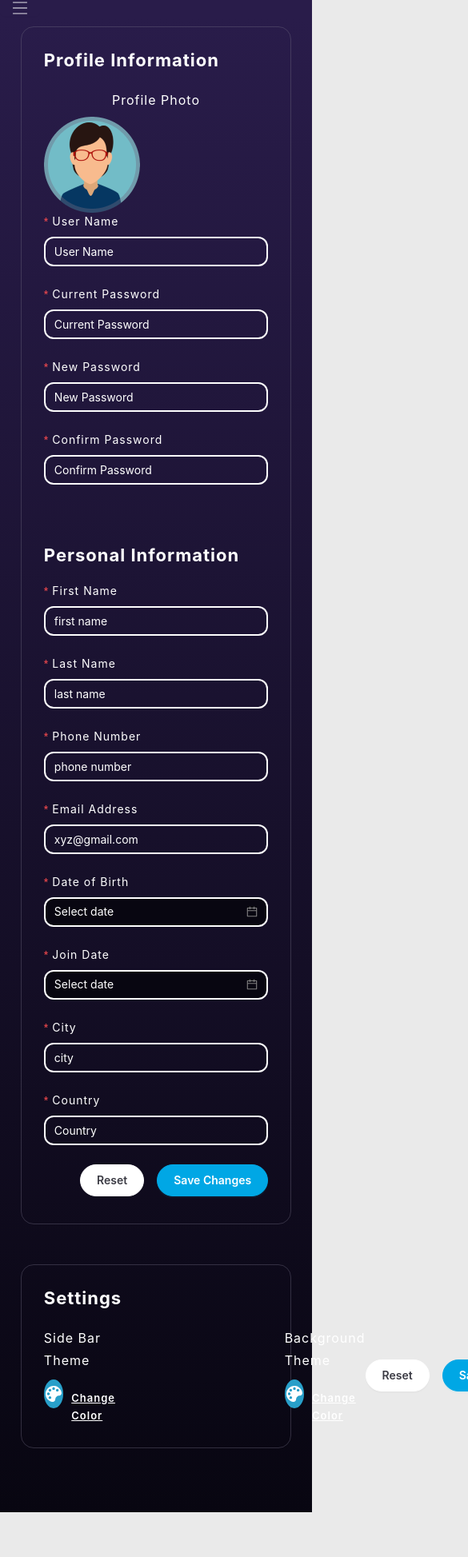
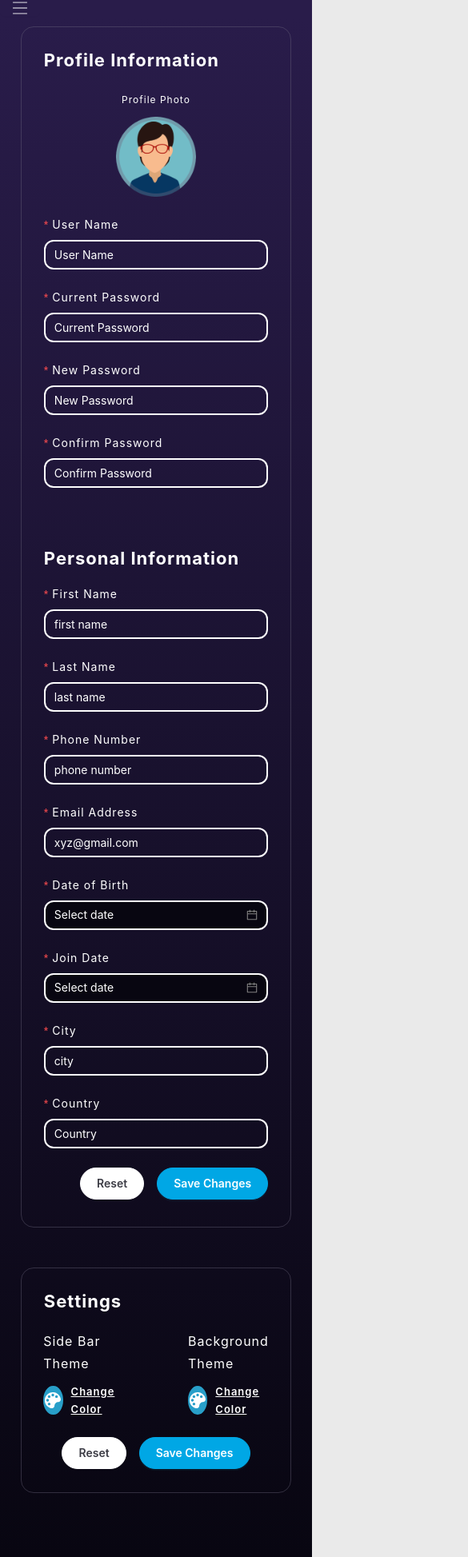
Before and after one commit to samsports24/sm-website, a React (Create React App) app: page /edit-profile in a window 390 px wide. Shown: the top 1947 px of the page at 80% size, 585 px wide, since content can reach past the window. Before the commit the page ends 1891 px from the top, so only its background shows below. Built offline with nearby package versions, Linux system fonts and the light colour scheme; sample sign-in values are in the browser's storage.

Commit message:
merge with main

```diff
--- a/src/pages/EditProfile.js
+++ b/src/pages/EditProfile.js
@@ -6,9 +6,8 @@ import Color from '../assets/color-icon.svg'
 const EditProfile = () => {
   const [loading, setLoading] = useState(false)
 
-  // functions
     const onChange = (date, dateString) => {
-    console.log(date, dateString)
+        console.log(date, dateString);
     }
     const onFinish = async (values) => {
         setLoading(true)
@@ -16,25 +15,30 @@ const EditProfile = () => {
         setLoading(false)
     }
     return (
-    // <Layout>
+
             <div className='profile-container'>
                 <div className='profile'>
                     <div className='title'>
                         <h2>Profile Information</h2>
                     </div>
                     <div className='profile-form'>
-          <Form layout='vertical' onFinish={onFinish}>
-            <Row gutter={[24, 0]} justify='space-between' align='bottom'>
-              <Col xs={24} md={24} lg={3}>
+                        <Form layout='vertical' onFinish={onFinish} >
+                            <Row gutter={[24, 0]} justify='space-between' >
+                                <Col xs={24} md={24} lg={24}>
+
+                                    <Row gutter={[24, 0]} justify='space-between' >
+                                        <Col xs={24} md={24} lg={4}>
                                             <div className='profile-pic'>
                                                 <p>Profile Photo</p>
                                                 <img src={User1} />
                                             </div>
                                         </Col>
-              <Col xs={24} md={24} lg={5}>
+                                        <Col xs={24} md={24} lg={20}>
+                                            <Row gutter={[24, 0]} justify='space-between' >
+                                                <Col xs={24} md={12} lg={12} >
                                                     <Form.Item
                                                         name='userName'
-                  label='User Name'
+                                                        label="User Name"
                                                         rules={[
                                                             // {
                                                             //   type: 'string',
@@ -44,14 +48,14 @@ const EditProfile = () => {
                                                                 message: 'The entered user name is not valid!',
                                                             },
                                                         ]}
-                  requiredMark='optional'
+                                                        requiredMark="optional"
                                                     >
                                                         <Input autoComplete='off' type='text' placeholder='User Name' />
                                                     </Form.Item>
                                                 </Col>
-              <Col xs={24} md={24} lg={5}>
+                                                <Col xs={24} md={12} lg={12} >
                                                     <Form.Item
-                  name='currentPassword'
+                                                        name="currentPassword"
                                                         label='Current Password'
                                                         rules={[
                                                             // {
@@ -62,14 +66,14 @@ const EditProfile = () => {
                                                                 message: 'The entered password is not valid!',
                                                             },
                                                         ]}
-                  requiredMark='optional'
+                                                        requiredMark="optional"
                                                     >
                                                         <Input autoComplete='off' type='password' placeholder='Current Password' />
                                                     </Form.Item>
                                                 </Col>
-              <Col xs={24} md={24} lg={5}>
+                                                <Col xs={24} md={12} lg={12} >
                                                     <Form.Item
-                  name='newPassword'
+                                                        name="newPassword"
                                                         label='New Password'
                                                         rules={[
                                                             // {
@@ -80,14 +84,14 @@ const EditProfile = () => {
                                                                 message: 'The entered password is not valid!',
                                                             },
                                                         ]}
-                  requiredMark='optional'
+                                                        requiredMark="optional"
                                                     >
                                                         <Input autoComplete='off' type='password' placeholder='New Password' />
                                                     </Form.Item>
                                                 </Col>
-              <Col xs={24} md={24} lg={5}>
+                                                <Col xs={24} md={12} lg={12} >
                                                     <Form.Item
-                  name='confirmPassword'
+                                                        name="confirmPassword"
                                                         label='Confirm Password'
                                                         rules={[
                                                             // {
@@ -98,11 +102,23 @@ const EditProfile = () => {
                                                                 message: 'The entered password is not valid!',
                                                             },
                                                         ]}
-                  requiredMark='optional'
+                                                        requiredMark="optional"
                                                     >
                                                         <Input autoComplete='off' type='password' placeholder='Confirm Password' />
                                                     </Form.Item>
                                                 </Col>
+                                            </Row>
+                                        </Col>
+                                    </Row>
+                                </Col>
+                                {/* <Col xs={24} md={24} lg={5}>
+                                </Col>
+                                <Col xs={24} md={24} lg={5}>
+
+                                </Col>
+                                <Col xs={24} md={24} lg={5}>
+
+                                </Col> */}
                                 <Col xs={24} md={24} lg={24}>
                                     <div className='personal-information'>
                                         <h3>Personal Information</h3>
@@ -111,7 +127,7 @@ const EditProfile = () => {
                                 <Col xs={24} md={12} lg={12}>
                                     <Form.Item
                                         name='firstName'
-                  label='First Name'
+                                        label="First Name"
                                         rules={[
                                             // {
                                             //   type: 'string',
@@ -121,7 +137,7 @@ const EditProfile = () => {
                                                 message: 'The entered password is not valid!',
                                             },
                                         ]}
-                  requiredMark='optional'
+                                        requiredMark="optional"
                                     >
                                         <Input autoComplete='off' type='text' placeholder='first name' />
                                     </Form.Item>
@@ -129,7 +145,7 @@ const EditProfile = () => {
                                 <Col xs={24} md={12} lg={12}>
                                     <Form.Item
                                         name='lastName'
-                  label='Last Name'
+                                        label="Last Name"
                                         rules={[
                                             // {
                                             //   type: 'string',
@@ -139,7 +155,7 @@ const EditProfile = () => {
                                                 message: 'The entered password is not valid!',
                                             },
                                         ]}
-                  requiredMark='optional'
+                                        requiredMark="optional"
                                     >
                                         <Input autoComplete='off' type='text' placeholder='last name' />
                                     </Form.Item>
@@ -147,7 +163,7 @@ const EditProfile = () => {
                                 <Col xs={24} md={12} lg={12}>
                                     <Form.Item
                                         name='phoneNumber'
-                  label='Phone Number'
+                                        label="Phone Number"
                                         rules={[
                                             // {
                                             //   type: 'string',
@@ -157,7 +173,7 @@ const EditProfile = () => {
                                                 message: 'The entered password is not valid!',
                                             },
                                         ]}
-                  requiredMark='optional'
+                                        requiredMark="optional"
                                     >
                                         <Input autoComplete='off' type='text' placeholder='phone number' />
                                     </Form.Item>
@@ -165,7 +181,7 @@ const EditProfile = () => {
                                 <Col xs={24} md={12} lg={12}>
                                     <Form.Item
                                         name='email'
-                  label='Email Address'
+                                        label="Email Address"
                                         rules={[
                                             // {
                                             //   type: 'string',
@@ -175,7 +191,7 @@ const EditProfile = () => {
                                                 message: 'The entered email is not valid!',
                                             },
                                         ]}
-                  requiredMark='optional'
+                                        requiredMark="optional"
                                     >
                                         <Input autoComplete='off' type='email' placeholder='xyz@gmail.com' />
                                     </Form.Item>
@@ -183,7 +199,7 @@ const EditProfile = () => {
                                 <Col xs={24} md={12} lg={12}>
                                     <Form.Item
                                         name='dateOfBirth'
-                  label='Date of Birth'
+                                        label="Date of Birth"
                                         rules={[
                                             // {
                                             //   type: 'string',
@@ -193,7 +209,7 @@ const EditProfile = () => {
                                                 message: 'The entered password is not valid!',
                                             },
                                         ]}
-                  requiredMark='optional'
+                                        requiredMark="optional"
                                     >
                                         <DatePicker onChange={onChange} />
                                     </Form.Item>
@@ -201,7 +217,7 @@ const EditProfile = () => {
                                 <Col xs={24} md={12} lg={12}>
                                     <Form.Item
                                         name='joinDate'
-                  label='Join Date'
+                                        label="Join Date"
                                         rules={[
                                             // {
                                             //   type: 'string',
@@ -211,7 +227,7 @@ const EditProfile = () => {
                                                 message: 'The entered password is not valid!',
                                             },
                                         ]}
-                  requiredMark='optional'
+                                        requiredMark="optional"
                                     >
                                         <DatePicker onChange={onChange} />
                                     </Form.Item>
@@ -219,7 +235,7 @@ const EditProfile = () => {
                                 <Col xs={24} md={12} lg={12}>
                                     <Form.Item
                                         name='city'
-                  label='City'
+                                        label="City"
                                         rules={[
                                             // {
                                             //   type: 'string',
@@ -229,7 +245,7 @@ const EditProfile = () => {
                                                 message: 'The entered password is not valid!',
                                             },
                                         ]}
-                  requiredMark='optional'
+                                        requiredMark="optional"
                                     >
                                         <Input autoComplete='off' type='email' placeholder='city' />
                                     </Form.Item>
@@ -237,7 +253,7 @@ const EditProfile = () => {
                                 <Col xs={24} md={12} lg={12}>
                                     <Form.Item
                                         name='country'
-                  label='Country'
+                                        label="Country"
                                         rules={[
                                             // {
                                             //   type: 'string',
@@ -247,7 +263,7 @@ const EditProfile = () => {
                                                 message: 'The entered password is not valid!',
                                             },
                                         ]}
-                  requiredMark='optional'
+                                        requiredMark="optional"
                                     >
                                         <Input autoComplete='off' type='email' placeholder='Country' />
                                     </Form.Item>
@@ -255,7 +271,7 @@ const EditProfile = () => {
                                 <Col xs={24} md={24} lg={24}>
                                     <Form.Item>
                                         <div className='form-btn'>
-                    <Button loading={loading} className='reset-btn'>
+                                            <Button loading={loading} className='reset-btn' >
                                                 Reset
                                             </Button>
                                             <Button loading={loading} type='primary' htmlType='submit'>
@@ -299,13 +315,16 @@ const EditProfile = () => {
                                 Save Changes
                             </Button>
                         </div>
+
                     </div>
+
                 </div>
                 {/* <div className='bottom-div'>
                     <p>© Sam Sports, Inc. All rights reserved.</p>
                 </div> */}
+
     </div>
-    // </Layout>
+
   )
 }
 
--- a/src/styles/pages/EditProfile.css
+++ b/src/styles/pages/EditProfile.css
@@ -38,7 +38,7 @@
     font-style: normal;
     font-weight: 400;
     line-height: 28px;
-    text-align: center;
+    text-align: left;
     margin-bottom: 7px;
 }
 
@@ -177,3 +177,35 @@ font-style: normal;
 font-weight: 400;
 line-height: 22px;
 }
+
+@media (max-width: 1050px){
+    .profile-container .profile .profile-form .profile-pic p{
+        font-size: 12px;
+    }
+    .profile-container .profile .profile-form .profile-pic img {
+        width: 100px;
+        height: 100px;
+    }
+    .profile-container .profile .profile-form .profile-pic{
+        display: flex;
+        justify-content: center;
+        align-items: center;
+        flex-direction: column;
+        margin-bottom: 24px;
+    }
+    .profile-container .setting-container .setting{
+        gap: 80px;
+    }
+}
+
+@media (max-width: 550px){
+    .profile-container .setting-container .setting-flex{
+        flex-direction: column;
+    }
+    .profile-container .setting-container .setting{
+        margin-bottom: 24px;
+    }
+    .profile-container .setting-container .setting .options .color-div{
+        align-items: center;
+    }
+}
```
Lines whose indentation alone changed are shown as unchanged.
